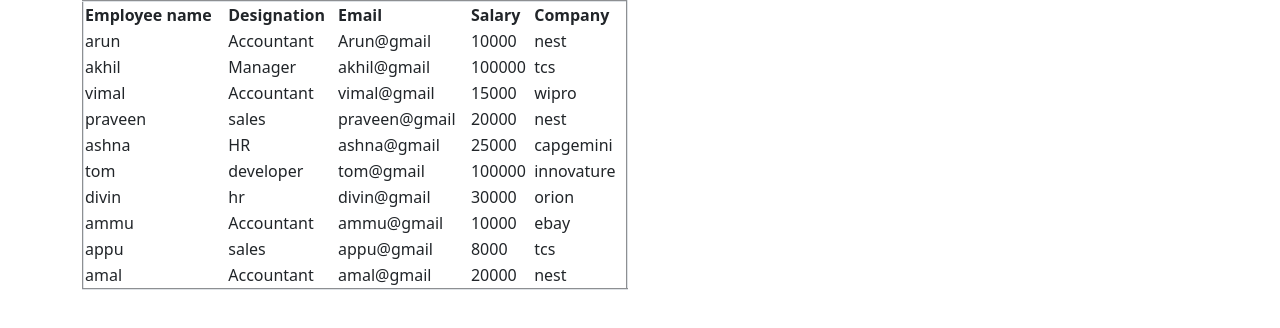
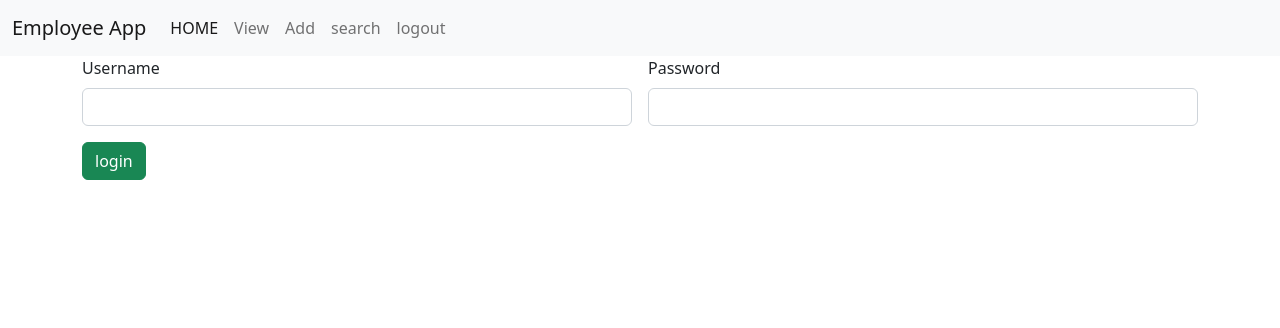
Before and after one commit to goodwinjose26/AngularEmployeeApp, an Angular app: page / in a window 1280 px wide. Shown: the top 328 px of the page. Built offline with nearby package versions, Linux system fonts and the light colour scheme.

Commit message:
navbar&routing

```diff
--- a/src/app/addemployee/addemployee.component.html
+++ b/src/app/addemployee/addemployee.component.html
@@ -1,3 +1,4 @@
+<app-navbar></app-navbar>
 <div class="container">
     <div class="row">
         <div class="col col-12 col-sm-12 col-md-12 col-lg-12 col-xl-12 col-xxl-12">
--- a/src/app/app.component.html
+++ b/src/app/app.component.html
@@ -1,3 +1,2 @@
-<app-viewemployee></app-viewemployee>
 
 <router-outlet></router-outlet>
--- a/src/app/app.module.ts
+++ b/src/app/app.module.ts
@@ -7,6 +7,27 @@
 import { AddemployeeComponent } from './addemployee/addemployee.component';
 import { SearchemployeeComponent } from './searchemployee/searchemployee.component';
 import { ViewemployeeComponent } from './viewemployee/viewemployee.component';
+import { NavbarComponent } from './navbar/navbar.component';
+import { RouterModule, Routes } from '@angular/router';
+
+const myRoute:Routes=[
+  {
+    path:"",
+    component:LoginComponent
+  },
+  {
+    path:"search",
+    component:SearchemployeeComponent
+  },
+  {
+    path:"view",
+    component:ViewemployeeComponent
+  },
+  {
+    path:"add",
+    component:AddemployeeComponent
+  }
+]
 
 @NgModule({
   declarations: [
@@ -14,11 +35,13 @@
     LoginComponent,
     AddemployeeComponent,
     SearchemployeeComponent,
-    ViewemployeeComponent
+    ViewemployeeComponent,
+    NavbarComponent
   ],
   imports: [
     BrowserModule,
-    AppRoutingModule
+    AppRoutingModule,
+    RouterModule.forRoot(myRoute)
   ],
   providers: [],
   bootstrap: [AppComponent]
--- a/src/app/login/login.component.html
+++ b/src/app/login/login.component.html
@@ -1,3 +1,4 @@
+<app-navbar></app-navbar>
 <div class="container">
     <div class="row">
         <div class="col col-12 col-sm-12 col-md-12 col-lg-12 col-xl-12 col-xxl-12">
@@ -11,7 +12,7 @@
                     <input type="text" class="form-control">
                 </div>
                 <div class="col col-12 col-sm-6 col-md-6 col-lg-6 col-xl-6 col-xxl-6">
-                    <a href="">login</a>
+                    <a routerLink="/add" class="btn btn-success">login</a>
                 </div>
             </div>
         </div>
--- /dev/null
+++ b/src/app/navbar/navbar.component.html
@@ -0,0 +1,29 @@
+<nav class="navbar navbar-expand-lg bg-light">
+    <div class="container-fluid">
+      <a class="navbar-brand" href="">Employee App</a>
+      <button class="navbar-toggler" type="button" data-bs-toggle="collapse" data-bs-target="#navbarNav" aria-controls="navbarNav" aria-expanded="false" aria-label="Toggle navigation">
+        <span class="navbar-toggler-icon"></span>
+      </button>
+      <div class="collapse navbar-collapse" id="navbarNav">
+        <ul class="navbar-nav">
+          <li class="nav-item">
+            <a class="nav-link active" aria-current="page" href="">HOME</a>
+          </li>
+          <li class="nav-item">
+            <a class="nav-link" routerLink="/view">View</a>
+          </li>
+          <li class="nav-item">
+            <a class="nav-link" routerLink="/add">Add</a>
+          </li>
+          <li class="nav-item">
+            <a class="nav-link" routerLink="/search">search</a>
+          </li>
+          <li class="nav-item">
+            <a class="nav-link" routerLink="">logout</a>
+          </li>
+
+        </ul>
+      </div>
+
+    </div>
+</nav>
--- a/src/app/searchemployee/searchemployee.component.html
+++ b/src/app/searchemployee/searchemployee.component.html
@@ -1,3 +1,4 @@
+<app-navbar></app-navbar>
 <div class="container">
     <div class="row">
         <div class="col col-12 col-sm-12 col-md-12 col-lg-12 col-xl-12 col-xxl-12">
--- a/src/app/viewemployee/viewemployee.component.html
+++ b/src/app/viewemployee/viewemployee.component.html
@@ -1,3 +1,4 @@
+<app-navbar></app-navbar>
 <div class="container">
     <div class="row">
       <div class="col col-12 col-sm-6 col-md-6 col-lg-6 col-xl-6 col-xl-6">
```
Also changed, not shown: src/app/navbar/navbar.component.ts (added, +10 -0 lines), src/app/navbar/navbar.component.css (added).
